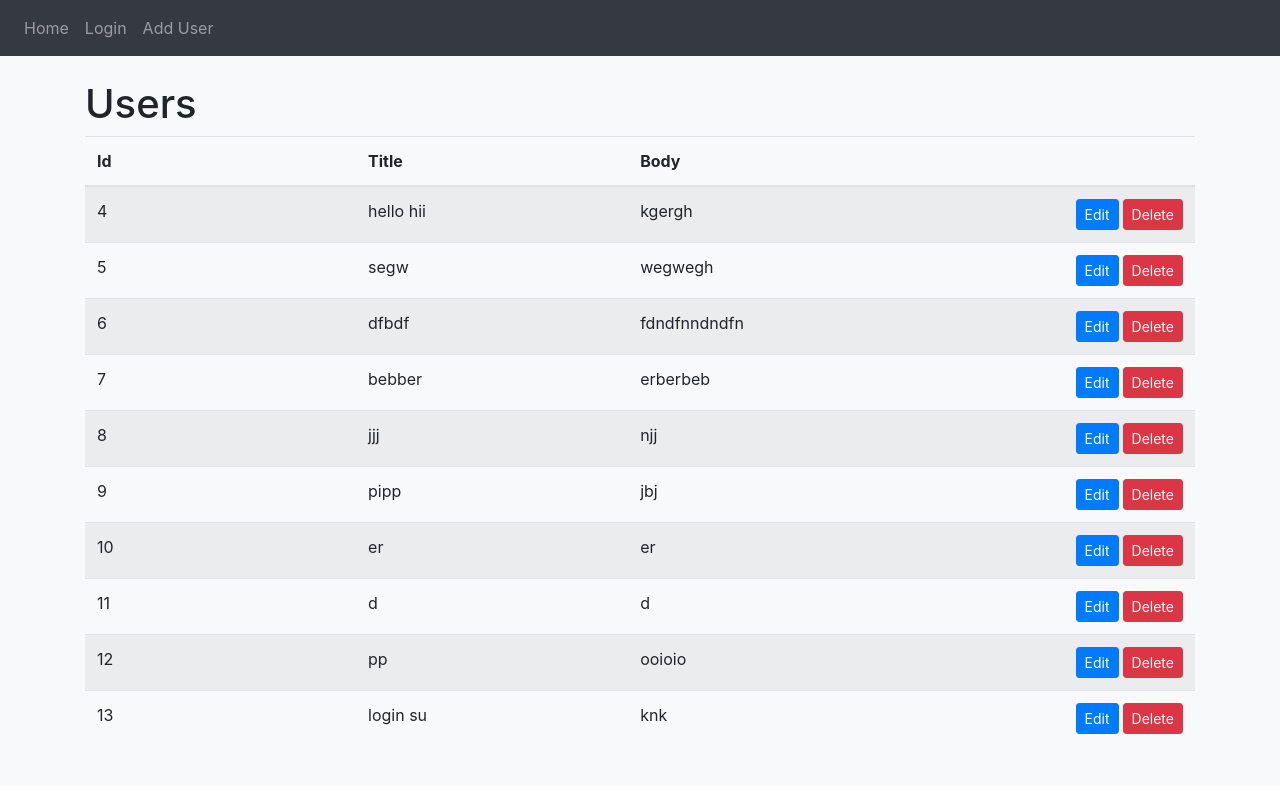
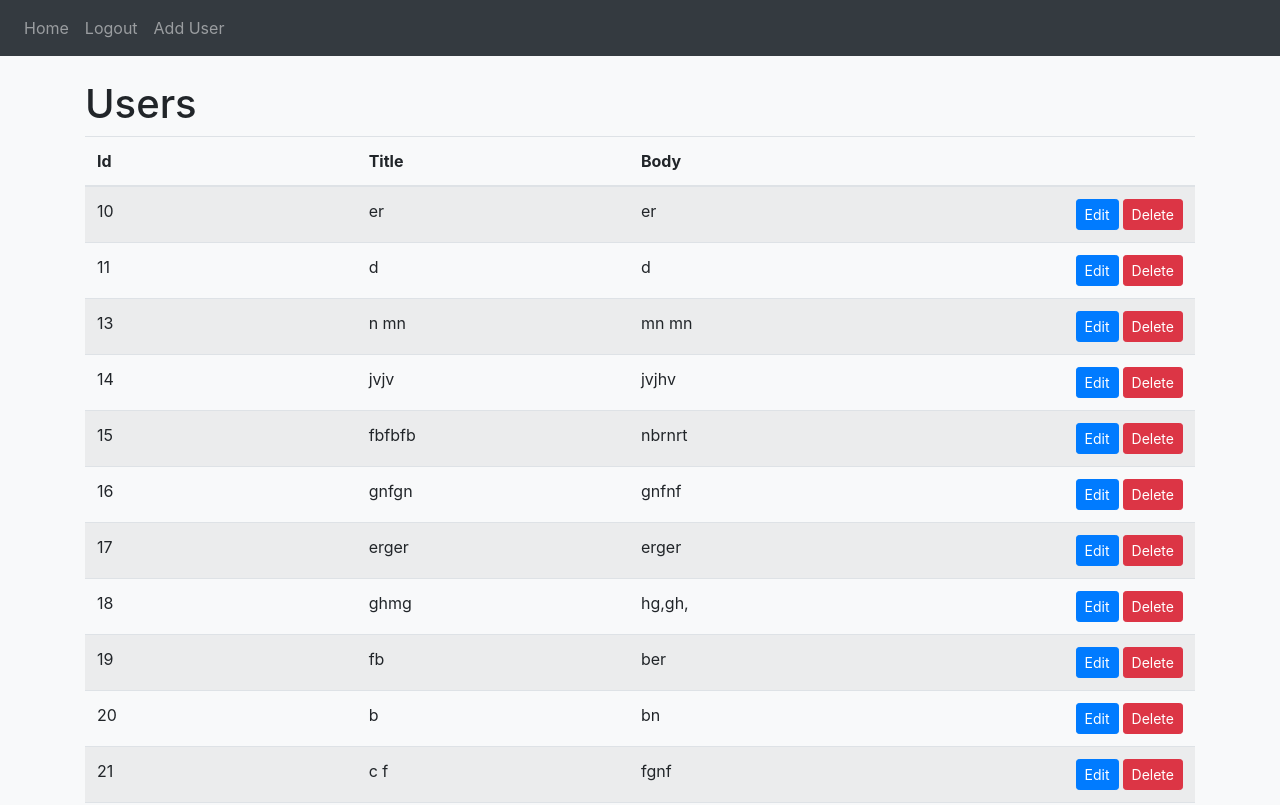
Before and after one commit to mrpran/React-Crud, a React (Create React App) app: page /home in a window 1280 px wide. Shown: the top 805 px of the page. Built offline with nearby package versions, Linux system fonts and the light colour scheme; data requests are answered from the project's data file.

Commit message:
login complete

```diff
--- a/db.json
+++ b/db.json
@@ -1,35 +1,5 @@
 {
   "posts": [
-    {
-      "title": "hello hii",
-      "body": "kgergh",
-      "id": 4
-    },
-    {
-      "title": "segw",
-      "body": "wegwegh",
-      "id": 5
-    },
-    {
-      "title": "dfbdf",
-      "body": "fdndfnndndfn",
-      "id": 6
-    },
-    {
-      "title": "bebber",
-      "body": "erberbeb",
-      "id": 7
-    },
-    {
-      "title": "jjj",
-      "body": "njj",
-      "id": 8
-    },
-    {
-      "title": "pipp",
-      "body": "jbj",
-      "id": 9
-    },
     {
       "title": "er",
       "body": "er",
@@ -41,14 +11,64 @@
       "id": 11
     },
     {
-      "title": "pp",
-      "body": "ooioio",
-      "id": 12
+      "title": "n mn ",
+      "body": "mn mn ",
+      "id": 13
     },
     {
-      "title": "login su",
-      "body": "knk",
-      "id": 13
+      "title": "jvjv",
+      "body": "jvjhv",
+      "id": 14
+    },
+    {
+      "title": "fbfbfb",
+      "body": "nbrnrt",
+      "id": 15
+    },
+    {
+      "title": "gnfgn",
+      "body": "gnfnf",
+      "id": 16
+    },
+    {
+      "title": "erger",
+      "body": "erger",
+      "id": 17
+    },
+    {
+      "title": "ghmg",
+      "body": "hg,gh,",
+      "id": 18
+    },
+    {
+      "title": "fb",
+      "body": "ber",
+      "id": 19
+    },
+    {
+      "title": "b",
+      "body": "bn",
+      "id": 20
+    },
+    {
+      "title": "c f",
+      "body": "fgnf",
+      "id": 21
+    },
+    {
+      "title": "nhm",
+      "body": "hgmg",
+      "id": 22
+    },
+    {
+      "title": "n ",
+      "body": "fb",
+      "id": 23
+    },
+    {
+      "title": "gnfgn",
+      "body": "d",
+      "id": 24
     }
   ]
 }
--- a/package.json
+++ b/package.json
@@ -15,6 +15,7 @@
     "react-bootstrap": "^1.6.1",
     "react-dom": "^17.0.2",
     "react-hook-form": "^7.9.0",
+    "react-hooks-toaster": "^0.1.6",
     "react-router-dom": "^5.2.0",
     "react-scripts": "4.0.3",
     "rxjs": "^7.1.0",
--- a/src/App.js
+++ b/src/App.js
@@ -1,28 +1,23 @@
 import React from 'react';
 import { Route, Switch, Redirect } from 'react-router-dom';
-import logo from './logo.svg'
+import { PrivateRoute } from './components/PrivateRoute';
 import './App.css'
-import Nav from './components/Nav'
-import {Alert} from './components/Alert'
 import LoginPage from './components/LoginPage'
 import Home from './components/Home'
 import Users from './components/Users'
 
 function App() {
-  const pathname="localhost:3000/"
   return (
+
+
     <div className="app-container bg-light">
-      <Nav/>
-      <Alert />
-      <div className="container pt-4 pb-4">
         <Switch>
-        <Route exact path="/login" component={LoginPage} />
           <Route exact path="/home" component={Home} />
-          <Route exact path="/users/add" component={Users} />
-          <Route exact path="/users/edit/:id" component={Users} />
+          <Route path="/login" component={LoginPage} />
+          <PrivateRoute exact path="/users/add" component={Users} />
+          <PrivateRoute exact path="/users/edit/:id" component={Users} />
           <Redirect from="*" to="/home" />
         </Switch>
-      </div>
     </div>
 
 
--- a/src/components/Home.js
+++ b/src/components/Home.js
@@ -1,8 +1,9 @@
 import React, { useEffect, useState } from 'react';
-import { Link } from 'react-router-dom';
-
+import { Link, NavLink } from 'react-router-dom';
+import { Alert } from './Alert';
 
 import { userService } from '../services/user.service';
+import { alertService } from '../services/alert.service';
 
 function Home() {
 
@@ -19,10 +20,21 @@ function Home() {
         }));
         userService.delete(id).then(() => {
             setUsers(users => users.filter(x => x.id !== id));
+            alertService.warn('User deleted', { keepAfterRouteChange: true });
         });
     }
 
     return (
+        <>
+        <nav className="navbar navbar-expand navbar-dark bg-dark">
+            <div className="navbar-nav">
+                <NavLink exact to="/" className="nav-item nav-link">Home</NavLink>
+                <NavLink exact to="/login" className="nav-item nav-link">Logout</NavLink>
+                <NavLink to="/users/add" className="nav-item nav-link">Add User</NavLink>
+            </div>
+        </nav>
+        <Alert />
+        <div className="container pt-4 pb-4">
         <div>
             <h1>Users</h1>
             <table className="table table-striped">
@@ -56,6 +68,8 @@ function Home() {
                 </tbody>
             </table>
         </div>
+        </div>
+        </>
     );
 }
 
--- a/src/components/LoginPage.js
+++ b/src/components/LoginPage.js
@@ -1,11 +1,18 @@
-import React from 'react'
+import React, { useEffect } from 'react'
 import { useForm } from "react-hook-form";
 import { yupResolver } from '@hookform/resolvers/yup';
 import * as Yup from 'yup';
-import { alertService} from '../services/alert.service';
+import { alertService } from '../services/alert.service';
+import { useHistory } from 'react-router-dom'
+import { authenticationService } from '../services/authentication.service';
+import { Alert } from './Alert';
 
-function LoginPage({history}) {
 
+
+
+function LoginPage() {
+
+    const history = useHistory()
     const validationSchema = Yup.object().shape({
         username: Yup.string()
             .required('Username is required'),
@@ -17,25 +24,29 @@ function LoginPage({history}) {
         resolver: yupResolver(validationSchema)
     });
 
-
+    useEffect(() => {
+        authenticationService.logout();
+    }, []);
 
     function onSubmit(data) {
-        return  createUser(data);
-    }
-
-    function createUser(data) {
-        if(data.username == "test"){
+        return authenticationService.login(data.username, data.password).then(
+            user => {
                 alertService.success('Login Successful', { keepAfterRouteChange: true });
                 history.push('/home');
+            },
+            error => {
+                alertService.error(error);
             }
-        else{
-            alertService.error('Invalid Credentials', { keepAfterRouteChange: true });
+        );
     }
+    return (
+        <>
+            <Alert />
+            <div className="container mt-5 pt-5 pb-4">
 
-    }
-
-
-    return (
+                <div className="Jumbotron">
+                    <h1>Login</h1>
+                </div>
                 <form onSubmit={handleSubmit(onSubmit)} >
                     <div className="form-row">
                         <div className="form-group col-5">
@@ -56,6 +67,8 @@ function LoginPage({history}) {
                         </button>
                     </div>
                 </form>
+            </div>
+        </>
     )
 }
 
--- a/src/components/Nav.js
+++ /dev/null
@@ -1,16 +0,0 @@
-import React from 'react';
-import { NavLink } from 'react-router-dom';
-
-function Nav() {
-    return (
-        <nav className="navbar navbar-expand navbar-dark bg-dark">
-            <div className="navbar-nav">
-                <NavLink exact to="/" className="nav-item nav-link">Home</NavLink>
-                <NavLink exact to="/login" className="nav-item nav-link">Login</NavLink>
-                <NavLink to="/users/add" className="nav-item nav-link">Add User</NavLink>
-            </div>
-        </nav>
-    );
-}
-
-export default Nav
--- /dev/null
+++ b/src/components/PrivateRoute.js
@@ -0,0 +1,18 @@
+import React from 'react';
+import { Route, Redirect } from 'react-router-dom';
+
+function PrivateRoute({ component: Component, roles, ...rest }) {
+    return (
+        <Route {...rest} render={props => {
+            if (!localStorage.getItem('user')) {
+                // not logged in so redirect to login page with the return url
+                return <Redirect to={{ pathname: '/login', state: { from: props.location } }} />
+            }
+
+            // logged in so return component
+            return <Component {...props} />
+        }} />
+    );
+}
+
+export { PrivateRoute };
--- a/src/components/Users.js
+++ b/src/components/Users.js
@@ -1,12 +1,13 @@
 import React, { useEffect, useState } from 'react';
-import {useParams, Link } from 'react-router-dom';
+import { useParams, Link, NavLink } from 'react-router-dom';
 import { useForm } from "react-hook-form";
 import { yupResolver } from '@hookform/resolvers/yup';
 import * as Yup from 'yup';
 import { userService } from '../services/user.service';
-import { alertService} from '../services/alert.service';
+import { alertService } from '../services/alert.service';
+import { Alert } from './Alert';
 
-function Users({history}) {
+function Users({ history }) {
 
     let { id } = useParams();
     const isAddMode = !id;
@@ -55,6 +56,16 @@ function Users({history}) {
             .catch(alertService.error);
     }
     return (
+        <>
+           <nav className="navbar navbar-expand navbar-dark bg-dark">
+            <div className="navbar-nav">
+                <NavLink exact to="/" className="nav-item nav-link">Home</NavLink>
+                <NavLink exact to="/login" className="nav-item nav-link">Logout</NavLink>
+                <NavLink to="/users/add" className="nav-item nav-link">Add User</NavLink>
+            </div>
+        </nav>
+        <div className="container pt-4 pb-4">
+        <Alert />
             <form onSubmit={handleSubmit(onSubmit)} onReset={reset}>
                 <h1>{isAddMode ? 'Add User' : `Edit User #${id}`}</h1>
                 <div className="form-row">
@@ -77,6 +88,8 @@ function Users({history}) {
                     <Link to={isAddMode ? '.' : '..'} className="btn btn-link">Cancel</Link>
                 </div>
             </form>
+            </div>
+        </>
     );
 }
 
--- /dev/null
+++ b/src/helpers/auth-header.js
@@ -0,0 +1,10 @@
+export function authHeader() {
+    // return authorization header with jwt token
+    let user = JSON.parse(localStorage.getItem('user'));
+
+    if (user && user.token) {
+        return { 'Authorization': 'Bearer ' + user.token };
+    } else {
+        return {};
+    }
+}
--- /dev/null
+++ b/src/helpers/fake-backend.js
@@ -0,0 +1,59 @@
+// array in local storage for registered users
+let users = [{ id: 1, username: 'test', password: 'test', firstName: 'Test', lastName: 'User' }];
+
+export function configureFakeBackend() {
+    let realFetch = window.fetch;
+    window.fetch = function (url, opts) {
+        const { method, headers } = opts;
+        const body = opts.body && JSON.parse(opts.body);
+
+        return new Promise((resolve, reject) => {
+            // wrap in timeout to simulate server api call
+            setTimeout(handleRoute, 500);
+
+            function handleRoute() {
+                switch (true) {
+                    case url.endsWith('/users/authenticate') && method === 'POST':
+                        return authenticate();
+                    default:
+                        // pass through any requests not handled above
+                        return realFetch(url, opts)
+                            .then(response => resolve(response))
+                            .catch(error => reject(error));
+                }
+            }
+
+            // route functions
+
+            function authenticate() {
+                const { username, password } = body;
+                const user = users.find(x => x.username === username && x.password === password);
+                if (!user) return error('Username or password is incorrect');
+                return ok({
+                    id: user.id,
+                    username: user.username,
+                    firstName: user.firstName,
+                    lastName: user.lastName,
+                    token: 'fake-jwt-token'
+                });
+            }
+            // helper functions
+
+            function ok(body) {
+                resolve({ ok: true, text: () => Promise.resolve(JSON.stringify(body)) });
+            }
+
+            function unauthorized() {
+                resolve({ status: 401, text: () => Promise.resolve(JSON.stringify({ message: 'Unauthorized' })) });
+            }
+
+            function error(message) {
+                resolve({ status: 400, text: () => Promise.resolve(JSON.stringify({ message })) });
+            }
+
+            function isLoggedIn() {
+                return headers['Authorization'] === 'Bearer fake-jwt-token';
+            }
+        });
+    }
+}
--- a/src/index.js
+++ b/src/index.js
@@ -4,6 +4,10 @@ import './index.css';
 import App from './App';
 import reportWebVitals from './reportWebVitals';
 import { BrowserRouter } from 'react-router-dom';
+import {configureFakeBackend} from './helpers/fake-backend'
+
+configureFakeBackend();
+
 
 ReactDOM.render(
   <BrowserRouter>
--- /dev/null
+++ b/src/services/authentication.service.js
@@ -0,0 +1,56 @@
+import { authHeader } from '../helpers/auth-header';
+import { BehaviorSubject } from 'rxjs';
+const currentUserSubject = new BehaviorSubject(
+    JSON.parse(localStorage.getItem('user'))
+);
+
+export const authenticationService = {
+    login,
+    logout,
+    currentUser: currentUserSubject.asObservable(),
+    get currentUserValue() {
+        return currentUserSubject.value;
+    }
+};
+
+
+function login(username, password) {
+    const requestOptions = {
+        method: 'POST',
+        headers: { 'Content-Type': 'application/json' },
+        body: JSON.stringify({ username, password })
+    };
+
+    return fetch(`/users/authenticate`, requestOptions)
+        .then(handleResponse)
+        .then(user => {
+            // store user details and jwt token in local storage to keep user logged in between page refreshes
+            localStorage.setItem('user', JSON.stringify(user));
+            currentUserSubject.next(user);
+            return user;
+        });
+}
+
+function logout() {
+    // remove user from local storage to log user out
+    localStorage.removeItem('user');
+}
+
+
+
+function handleResponse(response) {
+    return response.text().then(text => {
+        const data = text && JSON.parse(text);
+        if (!response.ok) {
+            if (response.status === 401) {
+                // auto logout if 401 response returned from api
+                logout();
+            }
+
+            const error = (data && data.message) || response.statusText;
+            return Promise.reject(error);
+        }
+
+        return data;
+    });
+}
```
Also changed, not shown: 1 other file (tests, documents, lock files or other folders). Lines whose indentation alone changed are shown as unchanged.
